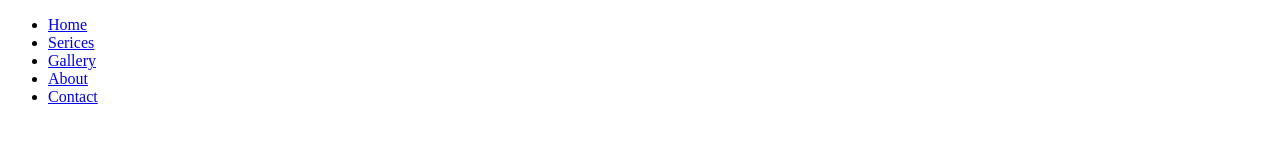
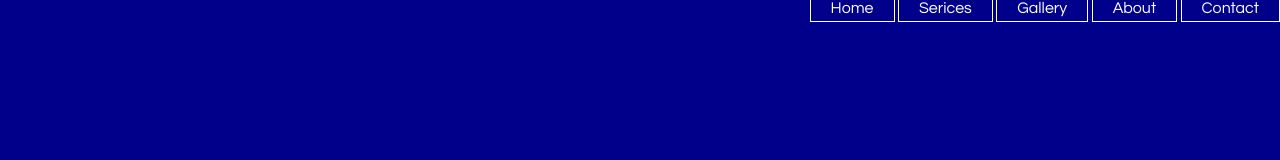
Before and after one commit to ankitpandey71/webdev-creation, a plain HTML site: page 1/Index.html in a window 1280 px wide. Drawn offline with Linux system fonts and the light colour scheme.

Commit message:
added css

```diff
--- a/1/Index.html
+++ b/1/Index.html
@@ -3,7 +3,7 @@
 
 <head>
     <title>WebDev Creation</title>
-    <link rel="stylesheet" type="text/css" href="css/style.css">
+    <link rel="stylesheet" type="text/css" href="Style.css">
 </head>
 
 <body>
--- /dev/null
+++ b/1/Style.css
@@ -0,0 +1,29 @@
+*{
+    margin: 0;
+    padding: 0;
+    font-family: Century Gothic;
+}
+
+header{
+    background-color: darkblue;
+    height: 100vh;
+    background-size: cover;
+    background-position: center;
+}
+
+ul{
+    float: right;
+    list-style-type: none;
+}
+
+ul li{
+    display: inline-block;
+}
+
+ul li a{
+    text-decoration: none;
+    color: #fff;
+    padding: 5px 20px;
+    border: 1px solid #fff;
+    transition: 0.6s ease;
+}
```
